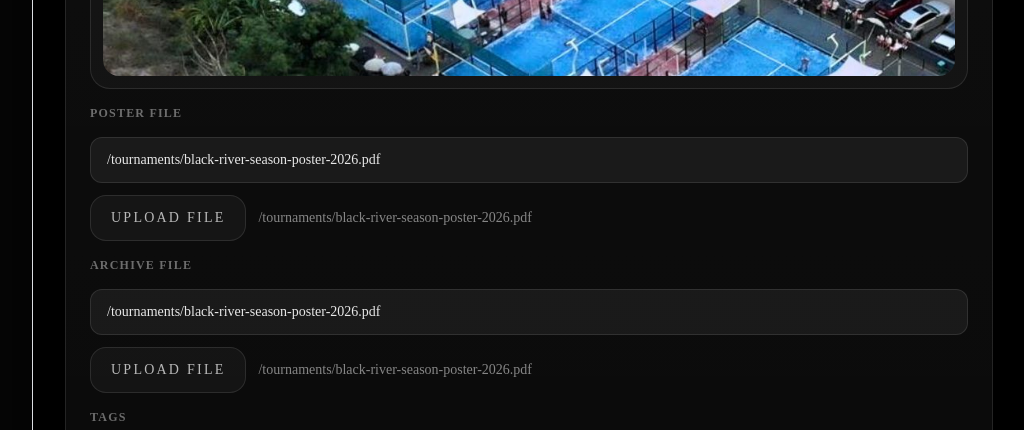
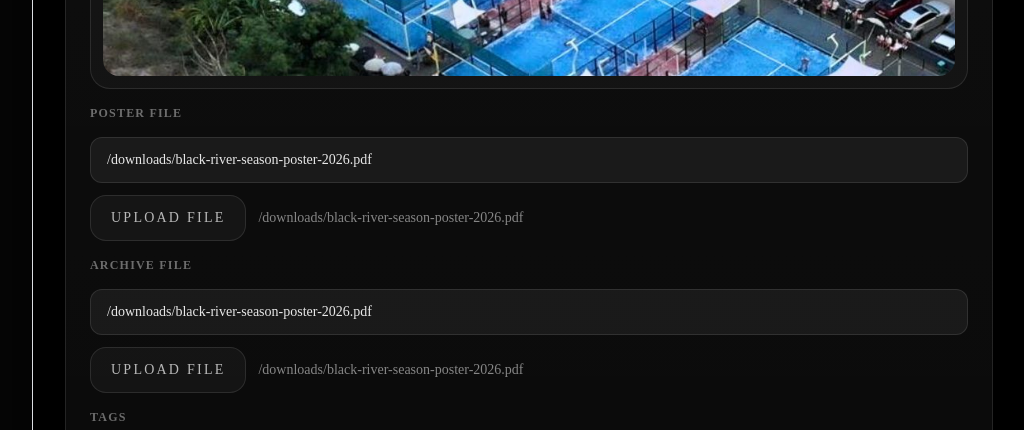
Before and after one commit to cboxbow/urban-sport-premium, a Next.js app: page /admin/tournaments in a window 1280 px wide. Shown: the part 2880-3310 px from the top of the page, without its empty margins (255-1279 px from the left). Built offline with nearby package versions, Linux system fonts and the light colour scheme.

Commit message:
Fix tournament download links for production

```diff
--- a/content/tournaments.json
+++ b/content/tournaments.json
@@ -31,8 +31,8 @@
     "year": 2026,
     "summary": "A strong archive anchor for the Black River circuit, positioned as part of the season memory rather than a live event.",
     "coverImage": "/clubs/black-river/black-river-aerial.jpeg",
-    "posterFile": "/tournaments/black-river-season-poster-2026.pdf",
-    "archiveFile": "/tournaments/black-river-season-poster-2026.pdf",
+    "posterFile": "/downloads/black-river-season-poster-2026.pdf",
+    "archiveFile": "/downloads/black-river-season-poster-2026.pdf",
     "tags": ["archive", "black-river", "m250"],
     "isPublished": true,
     "isFeatured": false
--- a/src/app/(public)/tournaments/page.tsx
+++ b/src/app/(public)/tournaments/page.tsx
@@ -35,7 +35,7 @@ const CIRCUITS: Array<{
       'Grand Baie carries the social side of the Urban Sport tournament season with regular men, mixed, and junior stops. The poster folder shows a structured monthly rhythm built around repeat club play and a clear seasonal cadence.',
     posterImage: '/tournaments/season/grand-baie-season-poster.jpg',
     supportImage: '/tournaments/season/grand-baie-date-board.jpeg',
-    posterHref: '/tournaments/grand-baie-season-poster-2026.pdf',
+    posterHref: '/downloads/grand-baie-season-poster-2026.pdf',
     accent: '#ffb300',
     stats: ['15 listed season stops', 'M500 major category included', 'Club-first event rhythm'],
     highlights: [
@@ -91,7 +91,7 @@ const CIRCUITS: Array<{
       'Black River reads as the larger tournament destination in the source folder. The season poster shows a denser competition atmosphere, larger category spread, and a stronger event-day identity across men, mixed, junior, and league moments.',
     posterImage: '/tournaments/season/black-river-season-poster.jpeg',
     supportImage: '/tournaments/season/urban-2026-calendar.jpeg',
-    posterHref: '/tournaments/black-river-season-poster-2026.pdf',
+    posterHref: '/downloads/black-river-season-poster-2026.pdf',
     accent: '#ffb300',
     stats: ['15 listed season stops', 'M500 major category included', 'Competition-led venue'],
     highlights: [
@@ -155,7 +155,7 @@ export default function TournamentsPage() {
             <div className="mt-8 flex flex-wrap gap-3">
               <Link href="#grand-baie" className="btn-shell">Grand Baie Circuit</Link>
               <Link href="#black-river" className="btn-shell">Black River Circuit</Link>
-              <Link href="/tournaments/2026-urban-calendar.pdf" className="btn-premium">Open 2026 Calendar</Link>
+              <Link href="/downloads/urban-sport-2026-calendar.pdf" className="btn-premium">Open 2026 Calendar</Link>
             </div>
           </div>
 
```
Also changed, not shown: 2 other files (tests, documents, lock files or other folders).
